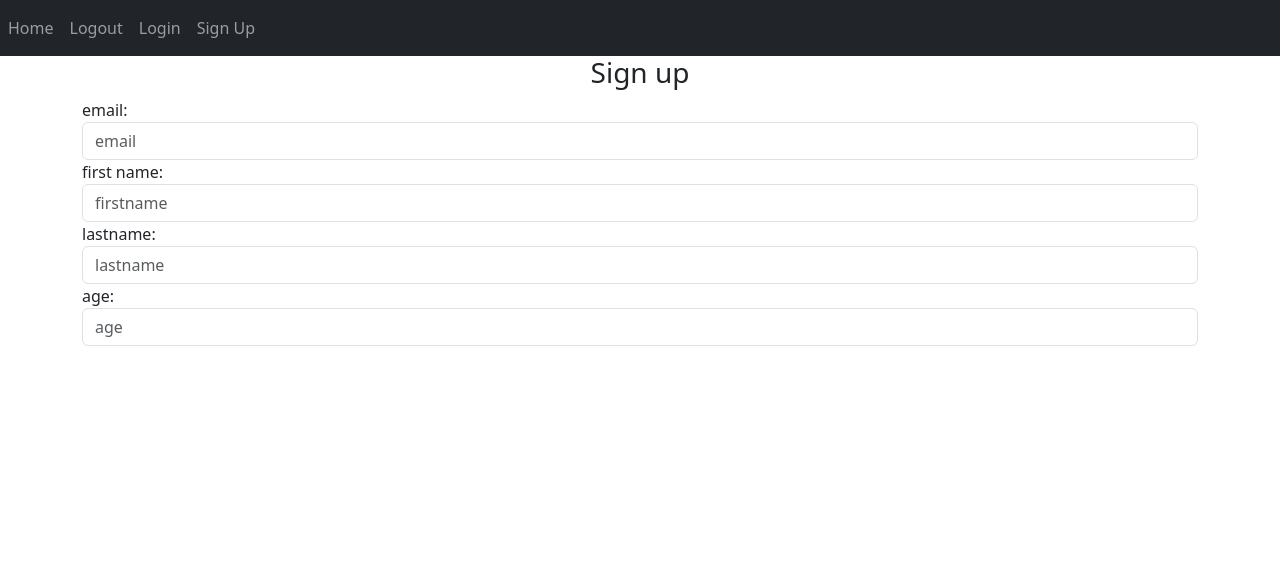
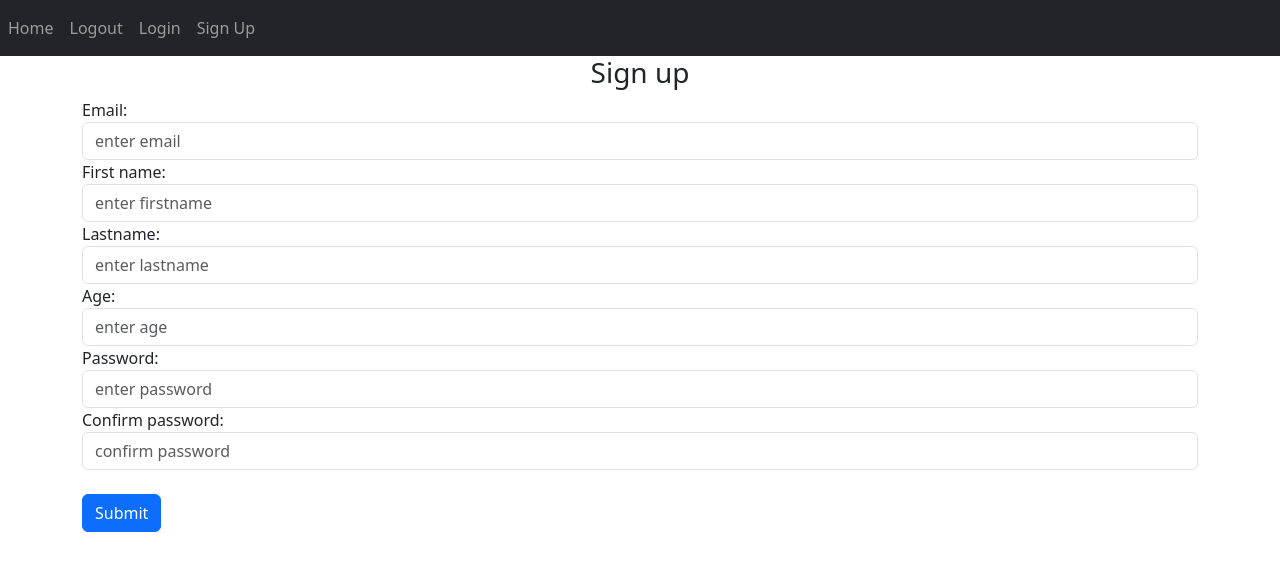
Before and after one commit to enkhzayaqt/note_app_python, a Flask app: page /signup in a window 1280 px wide. Shown: the top 571 px of the page. Run offline with Flask 3, Linux system fonts and the light colour scheme; some libraries are stand-ins or nearby versions.

Commit message:
signup & login form created

```diff
--- a/website/templates/signup.html
+++ b/website/templates/signup.html
@@ -5,20 +5,30 @@
 <form method="POST">
     <h3 align="center">Sign up</h3>
     <div class="form-group">
-        <label for="email">email:</label>
-        <input type="email" class="form-control" id="email" name="email" placeholder="email">
+        <label for="email">Email:</label>
+        <input type="email" class="form-control" id="email" name="email" placeholder="enter email">
     </div>
     <div class="form-group">
-        <label for="firstName">first name:</label>
-        <input type="firstname" class="form-control" id="firstname" name="firstname" placeholder="firstname">
+        <label for="firstName">First name:</label>
+        <input type="firstname" class="form-control" id="firstname" name="firstname" placeholder="enter firstname">
     </div>
     <div class="form-group">
-        <label for="lastname">lastname:</label>
-        <input type="lastname" class="form-control" id="lastname" name="lastname" placeholder="lastname">
+        <label for="lastname">Lastname:</label>
+        <input type="lastname" class="form-control" id="lastname" name="lastname" placeholder="enter lastname">
     </div>
     <div class="form-group">
-        <label for="age">age:</label>
-        <input type="age" class="form-control" id="age" name="age" placeholder="age">
+        <label for="age">Age:</label>
+        <input type="age" class="form-control" id="age" name="age" placeholder="enter age">
     </div>
+    <div class="form-group">
+        <label for="password">Password:</label>
+        <input type="password" class="form-control" id="password" name="password" placeholder="enter password">
+    </div>
+    <div class="form-group">
+        <label for="password2">Confirm password:</label>
+        <input type="password" class="form-control" id="password2" name="password2" placeholder="confirm password">
+    </div>
+    <br>
+    <button type="submit" class="btn btn-primary">Submit</button>
 </form>
 {% endblock %}
```
Also changed, not shown: website/templates/login.html (+13 -1 lines).
